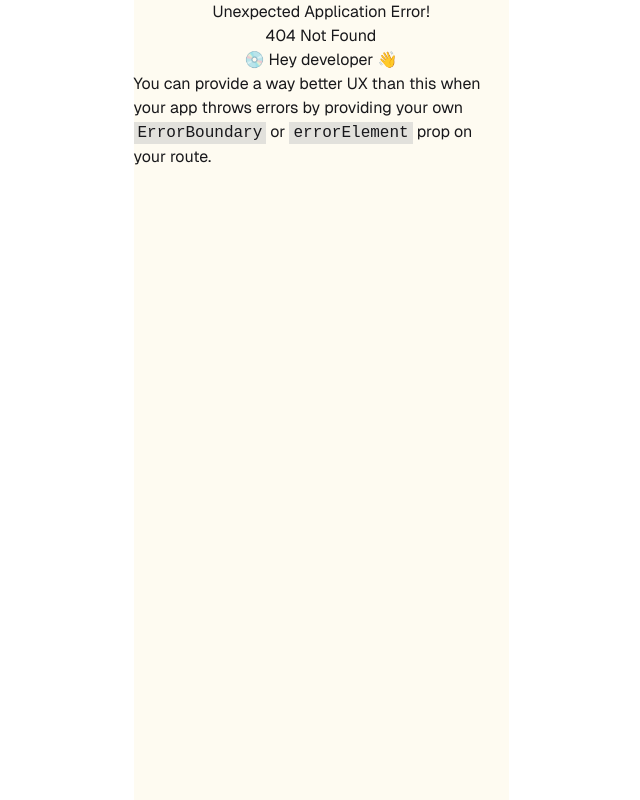
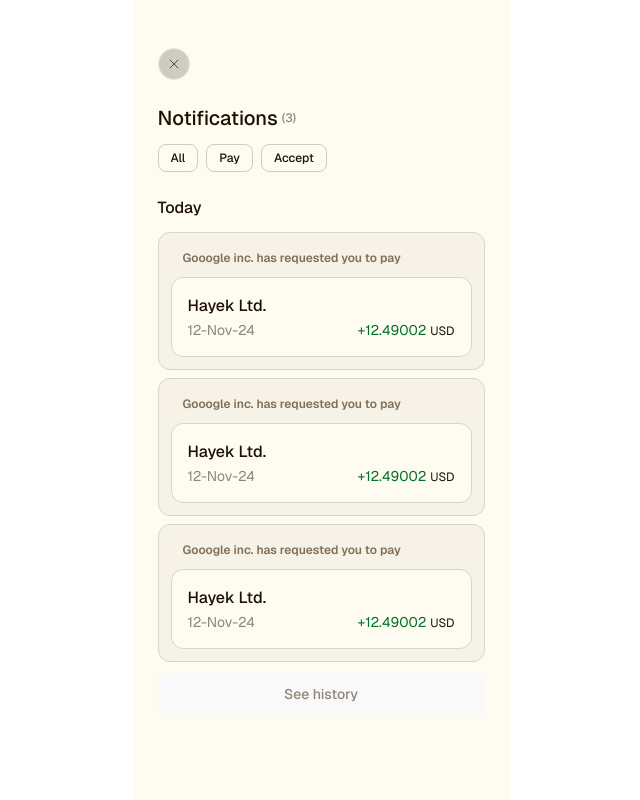
Before and after one commit to BitcreditProtocol/E-Bill-frontend, a React (Vite) app: page /notifications in a window 1280 px wide. Before the commit this address had no page. Shown: the whole page, without its empty margins (319-959 px from the left). Built offline with nearby package versions, Linux system fonts and the light colour scheme; a web font is replaced by a local one.

Commit message:
chore: create notifications page

```diff
--- a/src/components/ui/button.tsx
+++ b/src/components/ui/button.tsx
@@ -1,8 +1,8 @@
-import * as React from "react"
-import { Slot } from "@radix-ui/react-slot"
-import { cva, type VariantProps } from "class-variance-authority"
+import * as React from "react";
+import { Slot } from "@radix-ui/react-slot";
+import { cva, type VariantProps } from "class-variance-authority";
 
-import { cn } from "@/lib/utils"
+import { cn } from "@/lib/utils";
 
 const buttonVariants = cva(
   "inline-flex items-center justify-center whitespace-nowrap rounded-md text-sm font-medium ring-offset-background transition-colors focus-visible:outline-none focus-visible:ring-2 focus-visible:ring-ring focus-visible:ring-offset-2 disabled:pointer-events-none disabled:opacity-50",
@@ -18,6 +18,8 @@ const buttonVariants = cva(
           "bg-secondary text-secondary-foreground hover:bg-secondary/80",
         ghost: "hover:bg-accent hover:text-accent-foreground",
         link: "text-primary underline-offset-4 hover:underline",
+        filter:
+          "bg-transparent max-h-7 !py-1 !px-3 border-[1px] border-divider-100 rounded-[8px] text-text-300 text-xs font-medium hover:bg-transparent",
       },
       size: {
         default: "h-10 px-4 py-2",
@@ -31,26 +33,26 @@ const buttonVariants = cva(
       size: "default",
     },
   }
-)
+);
 
 export interface ButtonProps
   extends React.ButtonHTMLAttributes<HTMLButtonElement>,
     VariantProps<typeof buttonVariants> {
-  asChild?: boolean
+  asChild?: boolean;
 }
 
 const Button = React.forwardRef<HTMLButtonElement, ButtonProps>(
   ({ className, variant, size, asChild = false, ...props }, ref) => {
-    const Comp = asChild ? Slot : "button"
+    const Comp = asChild ? Slot : "button";
     return (
       <Comp
         className={cn(buttonVariants({ variant, size, className }))}
         ref={ref}
         {...props}
       />
-    )
+    );
   }
-)
-Button.displayName = "Button"
+);
+Button.displayName = "Button";
 
-export { Button, buttonVariants }
+export { Button, buttonVariants };
--- a/src/constants/routes.ts
+++ b/src/constants/routes.ts
@@ -4,6 +4,7 @@ const RESTORE_WITH_PRIVATE_KEY = "/private-key";
 const RESTORE_WITH_SEED_PHRASE = "/seed-phrase";
 
 const HOME = "/home";
+const NOTIFICATIONS = "/notifications";
 
 export default {
   LOGIN,
@@ -11,4 +12,5 @@ export default {
   HOME,
   RESTORE_WITH_PRIVATE_KEY,
   RESTORE_WITH_SEED_PHRASE,
+  NOTIFICATIONS,
 };
--- /dev/null
+++ b/src/pages/Notifications.tsx
@@ -0,0 +1,214 @@
+import { FormattedMessage } from "react-intl";
+import { XIcon } from "lucide-react";
+import { Button } from "@/components/ui/button";
+import createBillIllustration from "@/assets/create-bill-illustration.svg";
+
+export function Notifications() {
+  return (
+    <div className="flex flex-col min-h-fit h-screen gap-6 py-12 px-6 w-full">
+      <div className="flex w-full">
+        <button className="flex items-center justify-center w-8 h-8 bg-[#1B0F00]/20 rounded-full border-[1px] border-[#1B0F00]/6">
+          <XIcon width={16} strokeWidth={1} color="#1B0F00" />
+        </button>
+      </div>
+
+      <div className="flex flex-col gap-3">
+        <div className="flex gap-1 items-center">
+          <h2 className="text-xl font-medium text-text-300">
+            <FormattedMessage
+              id="pages.notifications.title"
+              defaultMessage="Notifications"
+              description="Title for Notifications page"
+            />
+          </h2>
+          <span className="text-xs font-medium text-text-200">(3)</span>
+        </div>
+
+        <div className="flex gap-2">
+          <Button variant="filter">
+            <FormattedMessage
+              id="pages.notifications.all"
+              defaultMessage="All"
+              description="Filter to view All notifications"
+            />
+          </Button>
+          <Button variant="filter">
+            <FormattedMessage
+              id="pages.notifications.pay"
+              defaultMessage="Pay"
+              description="Filter to view pending Pay notifications"
+            />
+          </Button>
+          <Button variant="filter">
+            <FormattedMessage
+              id="pages.notifications.accept"
+              defaultMessage="Accept"
+              description="Filter to view pending Accept notifications"
+            />
+          </Button>
+        </div>
+      </div>
+
+      <div className="flex flex-col gap-3">
+        <h3 className="text-base font-medium text-text-300">Today</h3>
+
+        <div className="flex flex-col gap-2">
+          <div className="flex flex-col gap-2 bg-elevation-200 p-3 border-[1px] border-divider-75 rounded-[12px]">
+            <div className="px-3">
+              <span className="text-xs font-semibold text-[#816E57]">
+                Gooogle inc. has requested you to pay
+              </span>
+            </div>
+            <div className="flex flex-col p-4 gap-0.5 bg-elevation-50 border-[1px] border-divider-75 rounded-[12px]">
+              <span className="text-base font-medium text-text-300">
+                Hayek Ltd.
+              </span>
+
+              <div className="flex justify-between">
+                <span className="text-sm text-text-200">12-Nov-24</span>
+                <div className="flex gap-1 items-baseline">
+                  <span className="text-sm text-signal-success">+12.49002</span>
+                  <span className="text-xs text-text-300">USD</span>
+                </div>
+              </div>
+            </div>
+          </div>
+
+          <div className="flex flex-col gap-2 bg-elevation-200 p-3 border-[1px] border-divider-75 rounded-[12px]">
+            <div className="px-3">
+              <span className="text-xs font-semibold text-[#816E57]">
+                Gooogle inc. has requested you to pay
+              </span>
+            </div>
+            <div className="flex flex-col p-4 gap-0.5 bg-elevation-50 border-[1px] border-divider-75 rounded-[12px]">
+              <span className="text-base font-medium text-text-300">
+                Hayek Ltd.
+              </span>
+
+              <div className="flex justify-between">
+                <span className="text-sm text-text-200">12-Nov-24</span>
+                <div className="flex gap-1 items-baseline">
+                  <span className="text-sm text-signal-success">+12.49002</span>
+                  <span className="text-xs text-text-300">USD</span>
+                </div>
+              </div>
+            </div>
+          </div>
+
+          <div className="flex flex-col gap-2 bg-elevation-200 p-3 border-[1px] border-divider-75 rounded-[12px]">
+            <div className="px-3">
+              <span className="text-xs font-semibold text-[#816E57]">
+                Gooogle inc. has requested you to pay
+              </span>
+            </div>
+            <div className="flex flex-col p-4 gap-0.5 bg-elevation-50 border-[1px] border-divider-75 rounded-[12px]">
+              <span className="text-base font-medium text-text-300">
+                Hayek Ltd.
+              </span>
+
+              <div className="flex justify-between">
+                <span className="text-sm text-text-200">12-Nov-24</span>
+                <div className="flex gap-1 items-baseline">
+                  <span className="text-sm text-signal-success">+12.49002</span>
+                  <span className="text-xs text-text-300">USD</span>
+                </div>
+              </div>
+            </div>
+          </div>
+        </div>
+
+        <Button variant="link" className="text-text-200 font-medium text-sm">
+          <FormattedMessage
+            id="pages.notifications.history"
+            defaultMessage="See history"
+            description="Link to view notification history"
+          />
+        </Button>
+      </div>
+    </div>
+  );
+}
+
+export function NotificationsEmpty() {
+  return (
+    <div className="flex flex-col min-h-fit h-screen gap-6 py-12 px-6 w-full">
+      <div className="flex w-full">
+        <button className="flex items-center justify-center w-8 h-8 bg-[#1B0F00]/20 rounded-full border-[1px] border-[#1B0F00]/6">
+          <XIcon width={16} strokeWidth={1} color="#1B0F00" />
+        </button>
+      </div>
+
+      <div className="flex flex-col gap-3">
+        <div className="flex gap-1 items-center">
+          <h2 className="text-xl font-medium text-text-300">
+            <FormattedMessage
+              id="pages.notifications.title"
+              defaultMessage="Notifications"
+              description="Title for Notifications page"
+            />
+          </h2>
+          <span className="text-xs font-medium text-text-200">(0)</span>
+        </div>
+
+        <div className="flex gap-2">
+          <Button variant="filter">
+            <FormattedMessage
+              id="pages.notifications.all"
+              defaultMessage="All"
+              description="Filter to view All notifications"
+            />
+          </Button>
+          <Button variant="filter">
+            <FormattedMessage
+              id="pages.notifications.pay"
+              defaultMessage="Pay"
+              description="Filter to view pending Pay notifications"
+            />
+          </Button>
+          <Button variant="filter">
+            <FormattedMessage
+              id="pages.notifications.accept"
+              defaultMessage="Accept"
+              description="Filter to view pending Accept notifications"
+            />
+          </Button>
+        </div>
+      </div>
+
+      <div className="flex flex-col gap-3 flex-1 items-center justify-center">
+        <div className="flex flex-col items-center gap-4 px-12">
+          <img src={createBillIllustration} className="mb-1" />
+
+          <div className="flex flex-col items-center gap-2">
+            <h3 className="text-xl font-medium text-text-300">
+              <FormattedMessage
+                id="pages.notifications.empty"
+                defaultMessage="No notifications"
+                description="Empty notifications message"
+              />
+            </h3>
+
+            <span className="text-base text-text-200 text-center">
+              <FormattedMessage
+                id="pages.notifications.startCreating"
+                defaultMessage="Start creating a bill and distribute it to your contacts"
+                description="Description to start creating a bill"
+              />
+            </span>
+          </div>
+
+          <Button
+            className="text-text-300 bg-transparent font-medium border-text-300 rounded-[8px] py-3 px-6 hover:bg-transparent"
+            variant="outline"
+          >
+            <FormattedMessage
+              id="pages.notifications.issueBill"
+              defaultMessage="Issue a bill"
+              description="Action to start creating a bill"
+            />
+          </Button>
+        </div>
+      </div>
+    </div>
+  );
+}
--- a/tailwind.config.js
+++ b/tailwind.config.js
@@ -60,6 +60,7 @@ export default {
 				// Bitcredit Design System colors
 				divider: {
           50: '#ECE8DE',
+					75: '#D9D5CC',
           100: '#D1CCC1',
           200: '#BAB4A9',
           300: '#A39D91',
@@ -67,7 +68,7 @@ export default {
         elevation: {
           50: '#FEFBF1',
           100: '#FAF7EF',
-          200: '#EEEBE3',
+          200: '#F6F2E7',
           300: '#D1CCC1',
         },
         text: {
```
Also changed, not shown: src/main.tsx (+9 -1 lines), src/assets/create-bill-illustration.svg (added).
